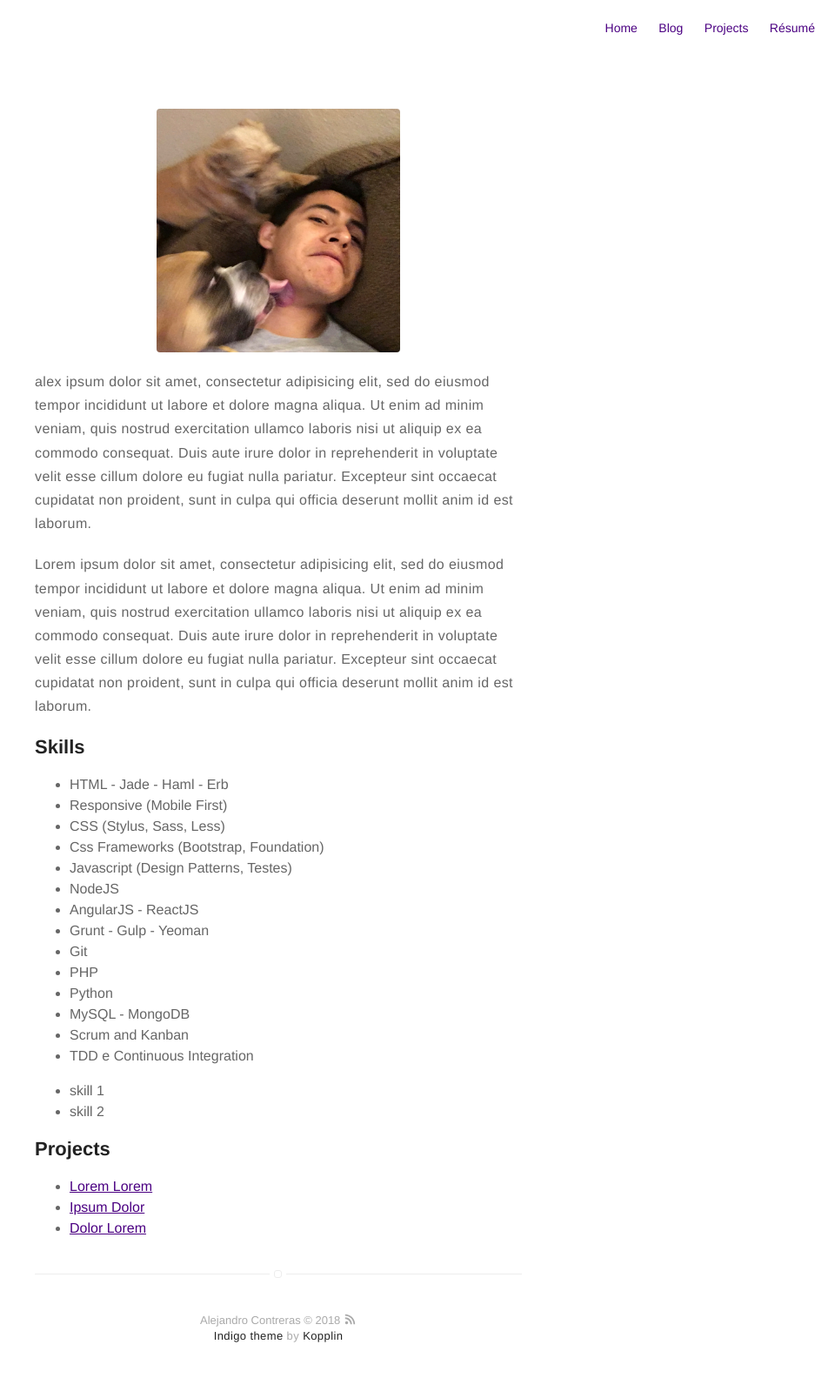
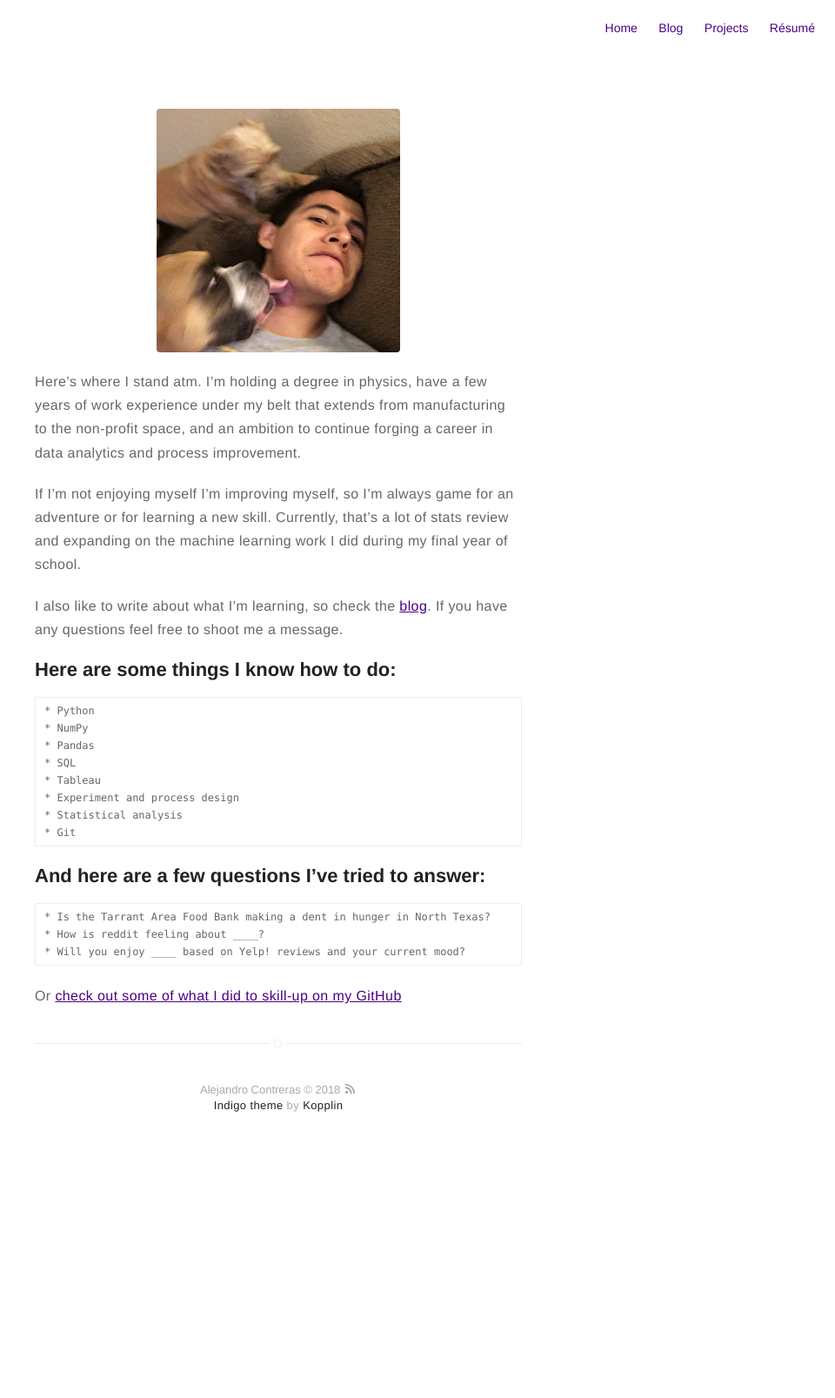
Before and after one commit to alexkhantreras/alexkhantreras.github.io, a Jekyll site: the page built from about.md, in a window 1280 px wide. Shown: the whole page at 87% size, without its empty margins (320-1280 px from the left). Built offline with Jekyll 4.4.1, drawn with Linux system fonts in a browser that asks for light colours; after the commit the page ends 1342 px from its top, so only the background shows below that.

Commit message:
Changed About page

```diff
--- a/about.md
+++ b/about.md
@@ -4,46 +4,31 @@ layout: page
 ---
 ![Profile Image](/assets/images/profile.jpg)
 
-<p>alex ipsum dolor sit amet, consectetur adipisicing elit, sed do eiusmod
-tempor incididunt ut labore et dolore magna aliqua. Ut enim ad minim veniam,
-quis nostrud exercitation ullamco laboris nisi ut aliquip ex ea commodo
-consequat. Duis aute irure dolor in reprehenderit in voluptate velit esse
-cillum dolore eu fugiat nulla pariatur. Excepteur sint occaecat cupidatat non
-proident, sunt in culpa qui officia deserunt mollit anim id est laborum.</p>
+Here's where I stand atm. I'm holding a degree in physics, have a few years of
+work experience under my belt that extends from manufacturing to the non-profit
+space, and an ambition to continue forging a career in data analytics and process
+improvement.
 
-<p>Lorem ipsum dolor sit amet, consectetur adipisicing elit, sed do eiusmod
-tempor incididunt ut labore et dolore magna aliqua. Ut enim ad minim veniam,
-quis nostrud exercitation ullamco laboris nisi ut aliquip ex ea commodo
-consequat. Duis aute irure dolor in reprehenderit in voluptate velit esse
-cillum dolore eu fugiat nulla pariatur. Excepteur sint occaecat cupidatat non
-proident, sunt in culpa qui officia deserunt mollit anim id est laborum.</p>
+If I'm not enjoying myself I'm improving myself, so I'm always game for an
+adventure or for learning a new skill. Currently, that's a lot of stats review
+and expanding on the machine learning work I did during my final year of school.
 
-<h2>Skills</h2>
+I also like to write about what I'm learning, so check the [blog](/blog). If you
+have any questions feel free to shoot me a message.
 
-<ul class="skill-list">
-	<li>HTML - Jade - Haml - Erb</li>
-	<li>Responsive (Mobile First)</li>
-	<li>CSS (Stylus, Sass, Less)</li>
-	<li>Css Frameworks (Bootstrap, Foundation)</li>
-	<li>Javascript (Design Patterns, Testes)</li>
-	<li>NodeJS</li>
-	<li>AngularJS - ReactJS</li>
-	<li>Grunt - Gulp - Yeoman</li>
-	<li>Git</li>
-	<li>PHP</li>
-	<li>Python</li>
-	<li>MySQL - MongoDB</li>
-	<li>Scrum and Kanban</li>
-	<li>TDD e Continuous Integration</li>
-</ul>
+## Here are some things I know how to do:
+	* Python
+	* NumPy
+	* Pandas
+	* SQL
+	* Tableau
+	* Experiment and process design
+	* Statistical analysis
+	* Git
 
-* skill 1
-* skill 2
+## And here are a few questions I've tried to answer:
+	* Is the Tarrant Area Food Bank making a dent in hunger in North Texas?
+	* How is reddit feeling about ____?
+	* Will you enjoy ____ based on Yelp! reviews and your current mood?
 
-<h2>Projects</h2>
-
-<ul>
-	<li><a href="https://github.com/">Lorem Lorem</a></li>
-	<li><a href="https://github.com/">Ipsum Dolor</a></li>
-	<li><a href="https://github.com/">Dolor Lorem</a></li>
-</ul>
+Or [check out some of what I did to skill-up on my GitHub](https://github.com/alexkhantreras)
```
